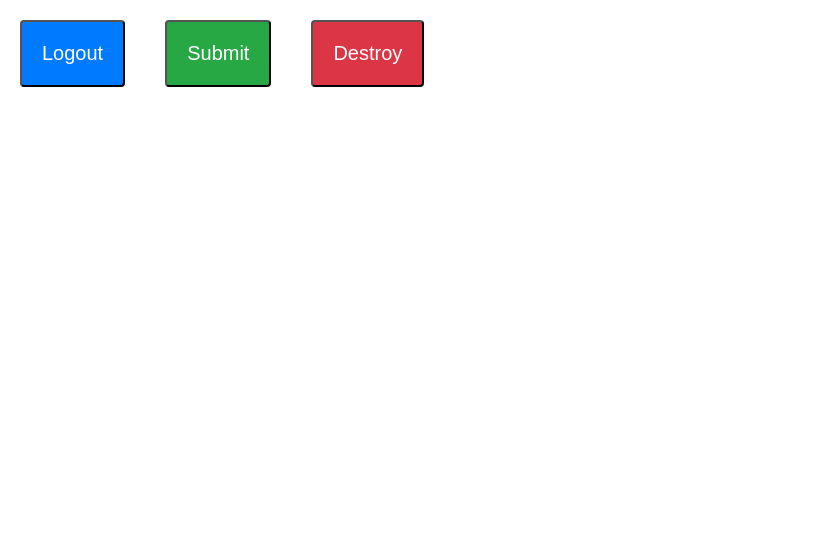
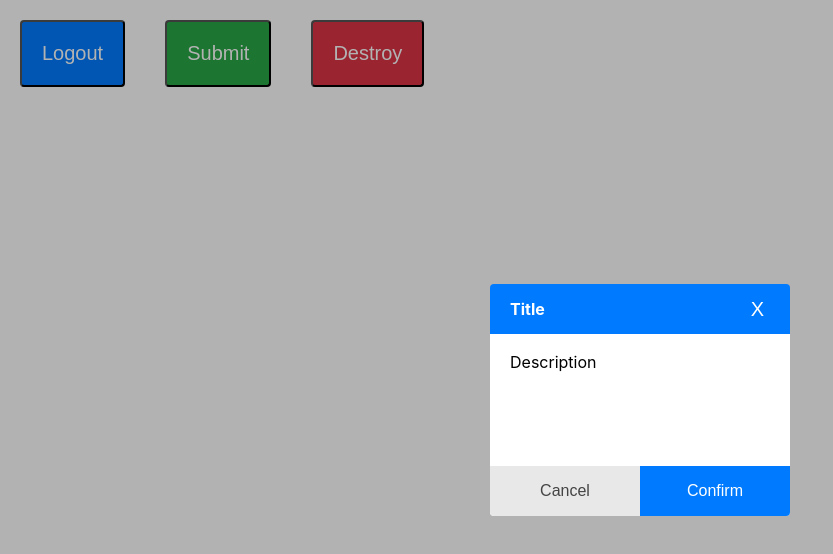
Before and after one commit to treekey999/react-promise-modal-example, a React (Create React App) app: page / in a window 1280 px wide. Shown: the top 554 px of the page, without its empty margins (0-833 px from the left). Built offline with nearby package versions, Linux system fonts and the light colour scheme.

Commit message:
Test ConfirmBox Component

```diff
--- a/src/App.js
+++ b/src/App.js
@@ -1,10 +1,15 @@
 import React, { Component } from 'react'
 import './App.scss'
+
+import { ConfirmBox } from './promiseModal'
 
 class App extends Component {
   render() {
     return (
       <div className="App">
+
+        <ConfirmBox />
+
         <button
           type='button'
           className='btn-example logout'
```
